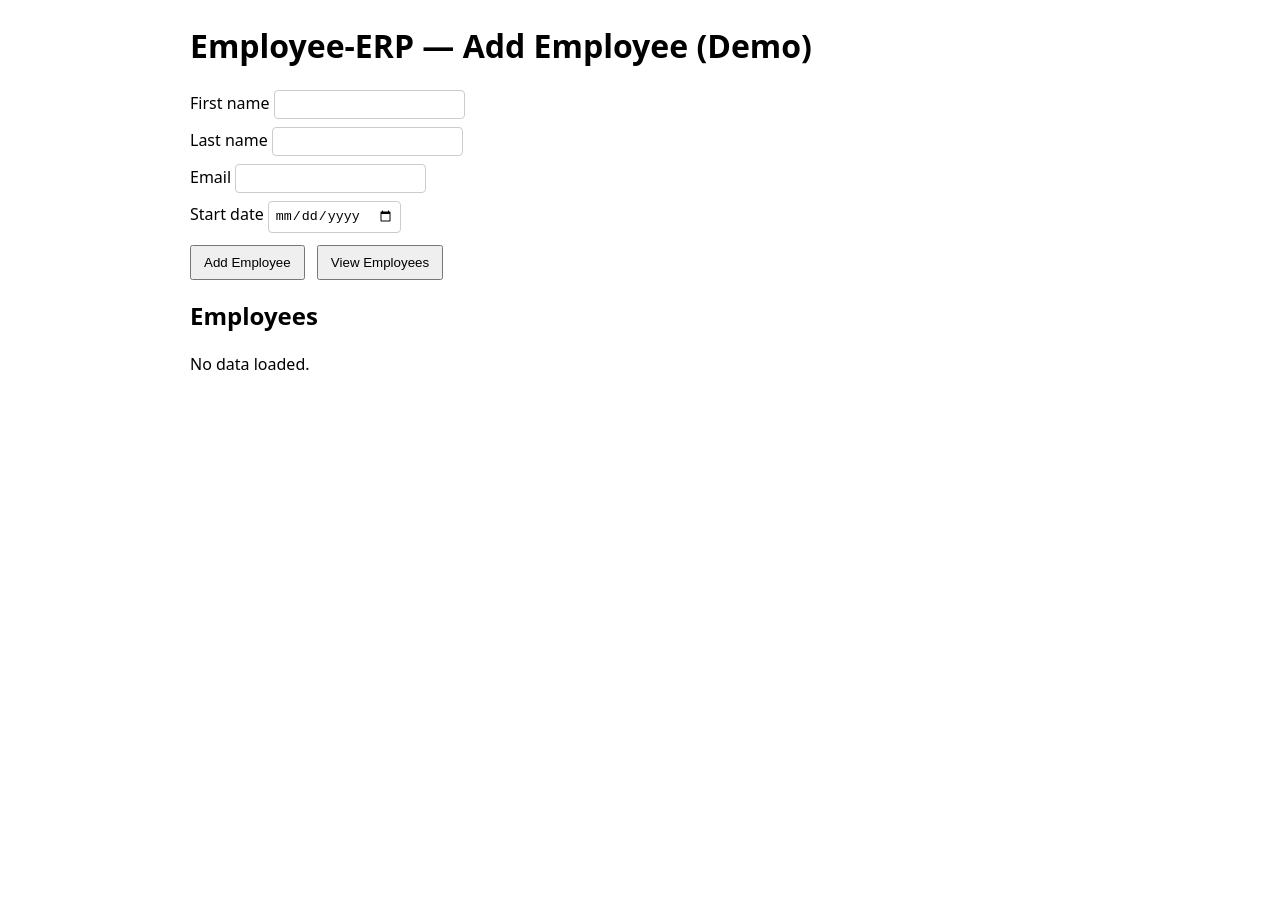
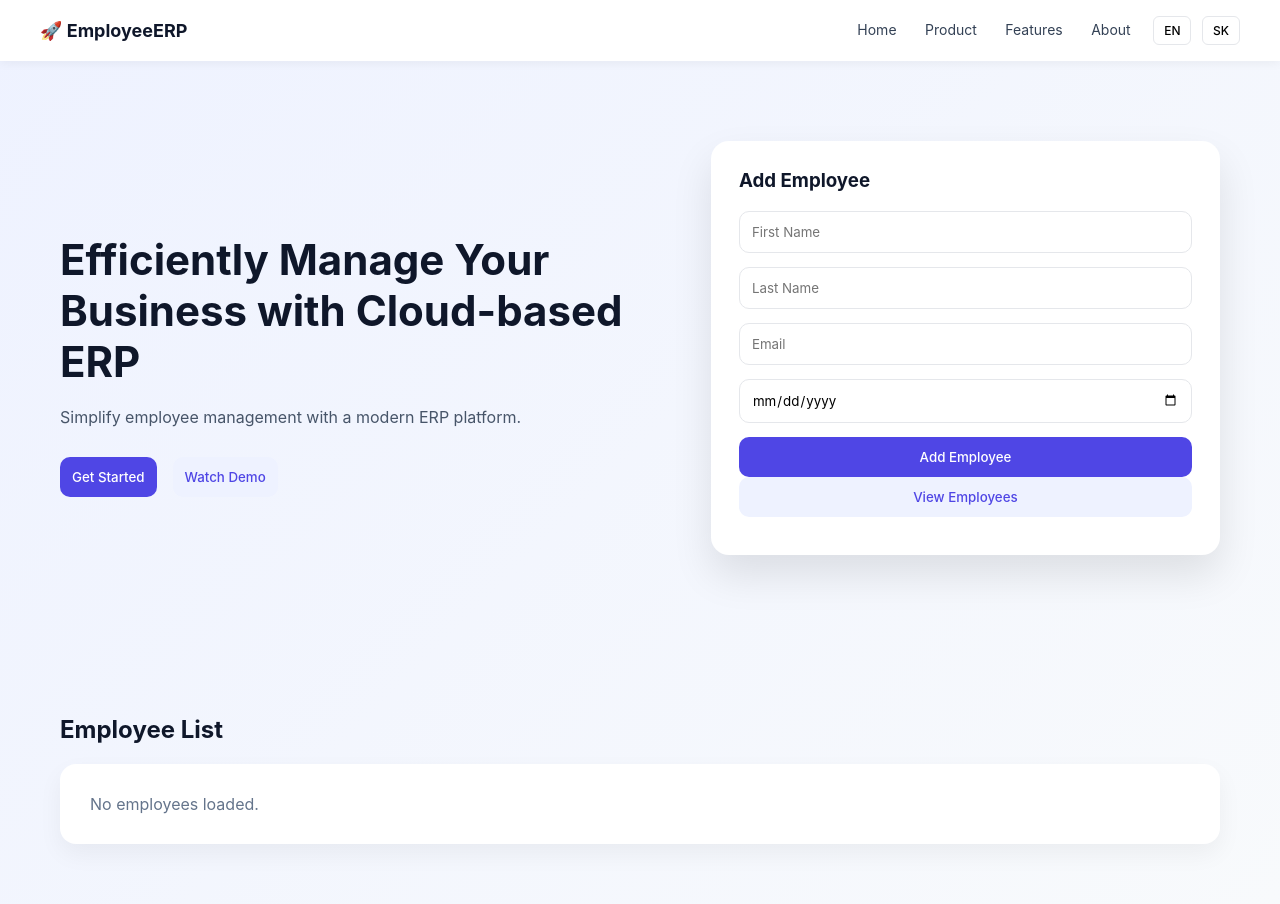
Before and after one commit to Manjeshgowdru/employee-ERP, a plain HTML site: page frontend/index.html in a window 1280 px wide. Before the commit the page ends 800 px from the top, so only its background shows below. Drawn offline with Linux system fonts and the light colour scheme.

Commit message:
Frontend demo ready + deployment docs

```diff
--- a/frontend/index.html
+++ b/frontend/index.html
@@ -2,35 +2,139 @@
 <html lang="en">
 <head>
   <meta charset="utf-8" />
-  <meta name="viewport" content="width=device-width,initial-scale=1" />
-  <title>Employee-ERP — Demo</title>
+  <meta name="viewport" content="width=device-width, initial-scale=1" />
+  <title>Employee ERP – Cloud Dashboard</title>
   <link rel="stylesheet" href="style.css" />
 </head>
+
 <body>
-  <main>
-    <h1>Employee-ERP — Add Employee (Demo)</h1>
 
-    <section id="form-section">
-      <form id="employee-form">
-        <label>First name <input name="first_name" required /></label>
-        <label>Last name <input name="last_name" /></label>
-        <label>Email <input name="email" type="email" required /></label>
-        <label>Start date <input name="start_date" type="date" /></label>
-        <div class="row">
-          <button type="submit">Add Employee</button>
-          <button type="button" id="view-employees">View Employees</button>
-        </div>
-      </form>
+<!-- NAVBAR -->
+<header class="navbar">
+  <div class="logo">🚀 EmployeeERP</div>
 
-      <div id="form-status" class="muted"></div>
-    </section>
+  <nav>
+    <a href="#" data-i18n="nav_home">Home</a>
+    <a href="#" data-i18n="nav_product">Product</a>
+    <a href="#" data-i18n="nav_features">Features</a>
+    <a href="#" data-i18n="nav_about">About</a>
 
-    <section id="list-section">
-      <h2>Employees</h2>
-      <div id="employees-list">No data loaded.</div>
-    </section>
-  </main>
+    <button class="lang-btn" onclick="setLanguage('en')">EN</button>
+    <button class="lang-btn" onclick="setLanguage('sk')">SK</button>
+  </nav>
+</header>
 
-  <script src="app.js"></script>
+<!-- HERO SECTION -->
+<section class="hero">
+  <div class="hero-text">
+    <h1 data-i18n="hero_title">
+      Efficiently Manage Your Business with Cloud-based ERP
+    </h1>
+
+    <p data-i18n="hero_desc">
+      Simplify employee management with a modern ERP platform.
+    </p>
+
+    <div class="hero-actions">
+      <button class="primary" data-i18n="get_started">Get Started</button>
+      <button class="secondary" data-i18n="watch_demo">Watch Demo</button>
+    </div>
+  </div>
+
+  <!-- ADD EMPLOYEE CARD -->
+  <div class="hero-card">
+    <h3 data-i18n="add_employee">Add Employee</h3>
+
+    <form id="employee-form">
+      <input name="first_name" data-i18n-placeholder="first_name" placeholder="First Name" required />
+      <input name="last_name" data-i18n-placeholder="last_name" placeholder="Last Name" />
+      <input name="email" type="email" data-i18n-placeholder="email" placeholder="Email" required />
+      <input name="start_date" type="date" />
+
+      <button type="submit" class="primary full" data-i18n="add_employee">
+        Add Employee
+      </button>
+
+      <button type="button" id="view-employees" class="secondary full" data-i18n="view_employees">
+        View Employees
+      </button>
+    </form>
+
+    <div id="form-status" class="status"></div>
+  </div>
+</section>
+
+<!-- DASHBOARD -->
+<section class="dashboard">
+  <h2 data-i18n="employee_list">Employee List</h2>
+
+  <div id="employees-list" class="dashboard-card" data-i18n="no_employees">
+    No employees loaded.
+  </div>
+</section>
+
+<!-- LANGUAGE SCRIPT -->
+<script>
+const translations = {
+  en: {
+    nav_home: "Home",
+    nav_product: "Product",
+    nav_features: "Features",
+    nav_about: "About",
+
+    hero_title: "Efficiently Manage Your Business with Cloud-based ERP",
+    hero_desc: "Simplify employee management with a modern ERP platform.",
+
+    get_started: "Get Started",
+    watch_demo: "Watch Demo",
+
+    add_employee: "Add Employee",
+    view_employees: "View Employees",
+    employee_list: "Employee List",
+    no_employees: "No employees loaded.",
+
+    first_name: "First Name",
+    last_name: "Last Name",
+    email: "Email"
+  },
+
+  sk: {
+    nav_home: "Domov",
+    nav_product: "Produkt",
+    nav_features: "Funkcie",
+    nav_about: "O nás",
+
+    hero_title: "Efektívne spravujte svoje podnikanie pomocou cloudového ERP",
+    hero_desc: "Zjednodušte správu zamestnancov pomocou moderného ERP systému.",
+
+    get_started: "Začať",
+    watch_demo: "Pozrieť demo",
+
+    add_employee: "Pridať zamestnanca",
+    view_employees: "Zobraziť zamestnancov",
+    employee_list: "Zoznam zamestnancov",
+    no_employees: "Žiadni zamestnanci neboli načítaní.",
+
+    first_name: "Meno",
+    last_name: "Priezvisko",
+    email: "Email"
+  }
+};
+
+function setLanguage(lang) {
+  document.querySelectorAll("[data-i18n]").forEach(el => {
+    el.textContent = translations[lang][el.dataset.i18n];
+  });
+
+  document.querySelectorAll("[data-i18n-placeholder]").forEach(el => {
+    el.placeholder = translations[lang][el.dataset.i18nPlaceholder];
+  });
+
+  localStorage.setItem("lang", lang);
+}
+
+setLanguage(localStorage.getItem("lang") || "en");
+</script>
+
 </body>
 </html>
--- a/frontend/style.css
+++ b/frontend/style.css
@@ -1,9 +1,147 @@
-body{font-family:system-ui,-apple-system,Segoe UI,Roboto,Helvetica,Arial;line-height:1.4;margin:24px}
-main{max-width:900px;margin:0 auto}
-form label{display:block;margin:8px 0}
-input{padding:6px;border:1px solid #ccc;border-radius:4px}
-.row{margin-top:12px}
-button{padding:8px 12px;margin-right:8px}
-table{width:100%;border-collapse:collapse;margin-top:12px}
-th,td{border:1px solid #eee;padding:8px;text-align:left}
-.muted{color:#666;margin-top:8px}
+* {
+  box-sizing: border-box;
+  font-family: Inter, system-ui, sans-serif;
+}
+
+body {
+  margin: 0;
+  background: linear-gradient(135deg, #eef2ff, #f8fafc);
+  color: #0f172a;
+}
+
+/* NAVBAR */
+.navbar {
+  display: flex;
+  justify-content: space-between;
+  align-items: center;
+  padding: 16px 40px;
+  background: white;
+  box-shadow: 0 2px 10px rgba(0,0,0,0.05);
+}
+
+.logo {
+  font-weight: 700;
+  font-size: 18px;
+}
+
+nav a {
+  margin: 0 12px;
+  text-decoration: none;
+  color: #334155;
+  font-size: 14px;
+}
+
+/* Language buttons */
+.lang-btn {
+  margin-left: 6px;
+  padding: 6px 10px;
+  border-radius: 6px;
+  border: 1px solid #e5e7eb;
+  background: white;
+  cursor: pointer;
+  font-size: 12px;
+}
+
+/* HERO */
+.hero {
+  display: grid;
+  grid-template-columns: 1.2fr 1fr;
+  gap: 40px;
+  padding: 80px 60px;
+  align-items: center;
+}
+
+.hero-text h1 {
+  font-size: 42px;
+  margin-bottom: 20px;
+}
+
+.hero-text p {
+  color: #475569;
+  max-width: 520px;
+  font-size: 16px;
+}
+
+.hero-actions {
+  margin-top: 30px;
+  display: flex;
+  gap: 16px;
+}
+
+/* CARD */
+.hero-card {
+  background: white;
+  padding: 28px;
+  border-radius: 18px;
+  box-shadow: 0 20px 40px rgba(0,0,0,0.1);
+}
+
+.hero-card h3 {
+  margin-top: 0;
+}
+
+/* FORM */
+input {
+  width: 100%;
+  padding: 12px;
+  margin-bottom: 14px;
+  border-radius: 10px;
+  border: 1px solid #e5e7eb;
+}
+
+input:focus {
+  outline: none;
+  border-color: #4f46e5;
+}
+
+/* BUTTONS */
+button {
+  padding: 12px;
+  border-radius: 10px;
+  border: none;
+  cursor: pointer;
+  font-weight: 500;
+}
+
+.primary {
+  background: #4f46e5;
+  color: white;
+}
+
+.secondary {
+  background: #eef2ff;
+  color: #4f46e5;
+}
+
+.full {
+  width: 100%;
+}
+
+/* DASHBOARD */
+.dashboard {
+  padding: 60px;
+}
+
+.dashboard-card {
+  margin-top: 20px;
+  background: white;
+  padding: 30px;
+  border-radius: 16px;
+  box-shadow: 0 10px 25px rgba(0,0,0,0.05);
+  color: #64748b;
+}
+
+/* STATUS */
+.status {
+  margin-top: 10px;
+  font-size: 14px;
+  color: #16a34a;
+}
+
+/* RESPONSIVE */
+@media (max-width: 900px) {
+  .hero {
+    grid-template-columns: 1fr;
+    padding: 40px 20px;
+  }
+}
```
Also changed, not shown: 24_7_HOSTING.md (added, +45 -0 lines), A_MESSAGE_FOR_YOU.md (added, +22 -0 lines), DEPLOY_INSTRUCTIONS.md (added, +64 -0 lines), QUICK_STEPS.md (added, +52 -0 lines), README.md.
